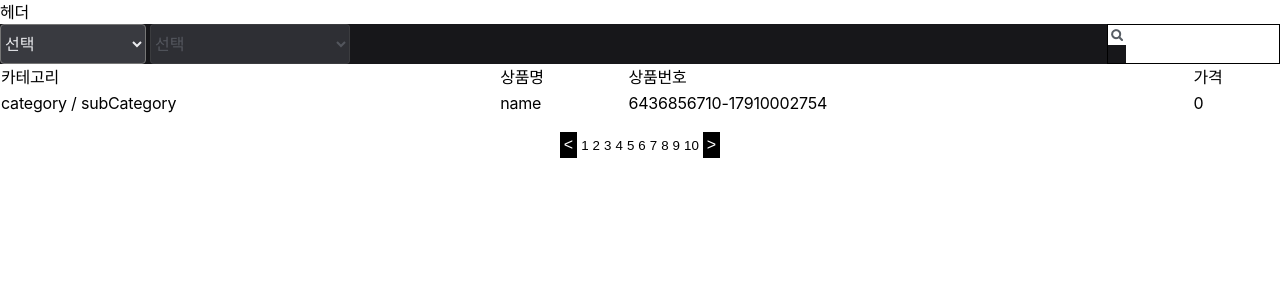
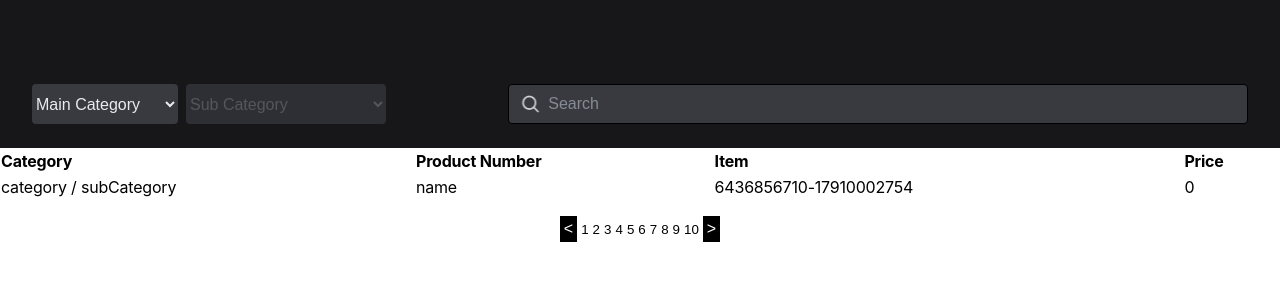
Before and after one commit to Junction-2023/frontend, a React (Vite) app: page / in a window 1280 px wide. Shown: the top 300 px of the page. Built offline with nearby package versions, Linux system fonts and the light colour scheme.

Commit message:
:art: Add UI

```diff
--- a/src/component/Input/SearchInput.tsx
+++ b/src/component/Input/SearchInput.tsx
@@ -1,7 +1,7 @@
 import { ChangeEventHandler, useState } from 'react';
 import { FieldValues, RegisterOptions, UseFormRegister } from 'react-hook-form';
 import styled from 'styled-components';
-import searchIcon20 from '../../asset/icon/search_icon_black.png';
+import searchIcon20 from '../../asset/icon/search.png';
 import { CallBackFunction } from '../../types/common';
 
 type SearchInputType = {
@@ -63,19 +63,32 @@ function SearchInput({
 
 const SearchInputBox = styled.div<{ width?: string }>`
   display: flex;
+  align-items: center;
   border: 1px solid #000;
   width: ${(props) => props.width ?? '100%'};
+  background-color: ${({ theme }) => theme.color.gray_800};
+  border-radius: 4px;
+  padding: 16px 12px;
 `;
 
 const Input = styled.input`
   width: 100%;
+  color: ${({ theme }) => theme.color.gray_400};
+  background-color: ${({ theme }) => theme.color.gray_800};
+  outline: 0;
+  font-size: 16px;
+  font-weight: 500;
+
+  &::placeholder {
+    color: ${({ theme }) => theme.color.gray_600};
+  }
 `;
 
 const SearchIcon = styled.span`
   width: 20px;
   height: 20px;
-  margin-right: 0;
-  background-color: #fff;
+  margin-right: 8px;
+  background-color: ${({ theme }) => theme.color.gray_800};
   background-image: url(${searchIcon20});
   background-repeat: no-repeat;
   background-position: center;
--- a/src/component/Template/Header.tsx
+++ /dev/null
@@ -1 +0,0 @@
-export const Header = () => <header>헤더</header>;
--- a/src/component/Template/PageTemplate.tsx
+++ b/src/component/Template/PageTemplate.tsx
@@ -1,14 +1,19 @@
 import { Outlet } from 'react-router-dom';
-import { Header } from './Header';
+import styled from 'styled-components';
 
 function PageTemplate() {
   return (
     <>
-      <Header />
       <main>
-        <Outlet />
+        <Wrapper>
+          <Outlet />
+        </Wrapper>
       </main>
     </>
   );
 }
+
+const Wrapper = styled.main`
+  width: 1280px;
+`;
 export default PageTemplate;
--- a/src/page/MainPage/MainPage.tsx
+++ b/src/page/MainPage/MainPage.tsx
@@ -5,7 +5,7 @@ import { styled } from 'styled-components';
 import SearchInput from '../../component/Input/SearchInput';
 import Pagination from '../../component/Pagination';
 import URL from '../../constant/URL';
-import { InputWrap, Select } from '../../style/input';
+import { Select } from '../../style/input';
 import categoryList from './category.json';
 import mockData from './mock.json';
 
@@ -25,7 +25,7 @@ const MainPage = () => {
     <>
       <form onSubmit={handleSubmit(onSubmit)}>
         <TopWrapper>
-          <InputWrap>
+          <SelectListWrap>
             <Select
               id='category'
               width='146px'
@@ -33,7 +33,7 @@ const MainPage = () => {
                 setCategory(e.target.value);
               }}
             >
-              <option value=''>선택</option>
+              <option value=''>Main Category</option>
               {categoryList.map((e) => (
                 <option key={e.name} value={e.name}>
                   {e.name}
@@ -48,7 +48,7 @@ const MainPage = () => {
               }}
               disabled={category === ''}
             >
-              <option value=''>선택</option>
+              <option value=''>Sub Category</option>
               {categoryList
                 .find((e) => e.name === category)
                 ?.subCategoryList.map((e) => (
@@ -57,17 +57,23 @@ const MainPage = () => {
                   </option>
                 ))}
             </Select>
-          </InputWrap>
-          <SearchInput id='productId' {...{ register }} search={() => {}} width='200px' />
+          </SelectListWrap>
+          <SearchInput
+            id='productId'
+            {...{ register }}
+            search={() => {}}
+            width='740px'
+            placeHolder='Search'
+          />
         </TopWrapper>
       </form>
       <Table>
         <thead>
           <tr>
-            <th>카테고리</th>
-            <th>상품명</th>
-            <th>상품번호</th>
-            <th>가격</th>
+            <th>Category</th>
+            <th>Product Number</th>
+            <th>Item</th>
+            <th>Price</th>
           </tr>
         </thead>
         <tbody>
@@ -90,8 +96,15 @@ const MainPage = () => {
 
 const TopWrapper = styled.div`
   display: flex;
+  height: 148px;
+  padding: 84px 32px 24px;
   justify-content: space-between;
   background-color: ${({ theme }) => theme.color.black};
+`;
+
+const SelectListWrap = styled.div`
+  display: flex;
+  gap: 8px;
 `;
 
 const Table = styled.table`
--- a/src/style/global.css
+++ b/src/style/global.css
@@ -28,9 +28,3 @@
   -moz-osx-font-smoothing: grayscale;
   -webkit-text-size-adjust: 100%;
 }
-
-@media screen and (max-width: 660px) {
-  html {
-    font-size: 10px;
-  }
-}
--- a/src/style/input.tsx
+++ b/src/style/input.tsx
@@ -19,6 +19,7 @@ export const Select = styled.select<{ width?: string }>`
   background-color: ${({ theme }) => theme.color.gray_800};
   color: ${({ theme }) => theme.color.gray_200};
   border-radius: 4px;
+  border: 0;
 
   &:disabled {
     background-color: ${({ theme }) => theme.color.gray_800};
```
Also changed, not shown: src/asset/icon/search.png (added), src/asset/icon/search_icon_black.png (deleted).
